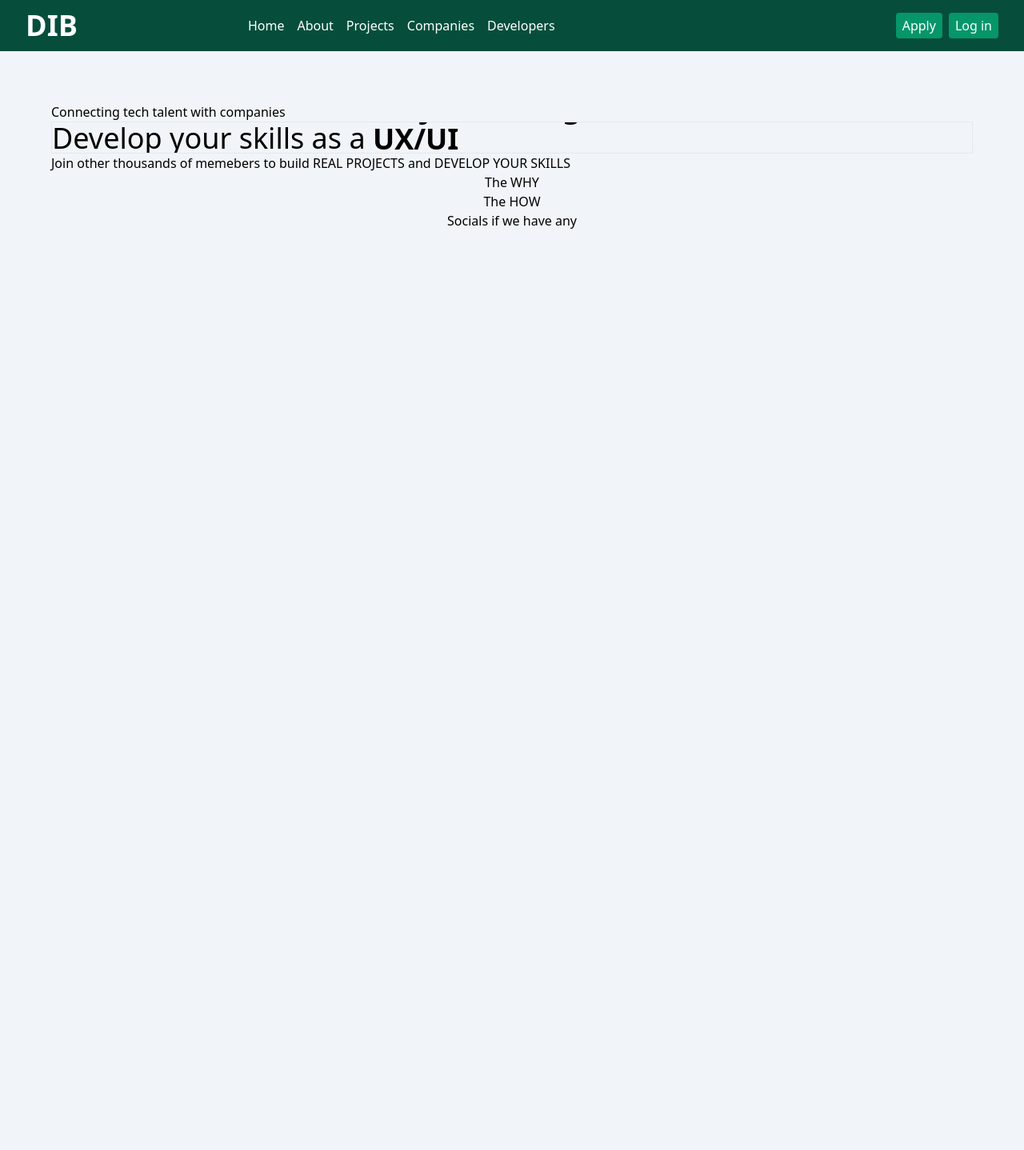
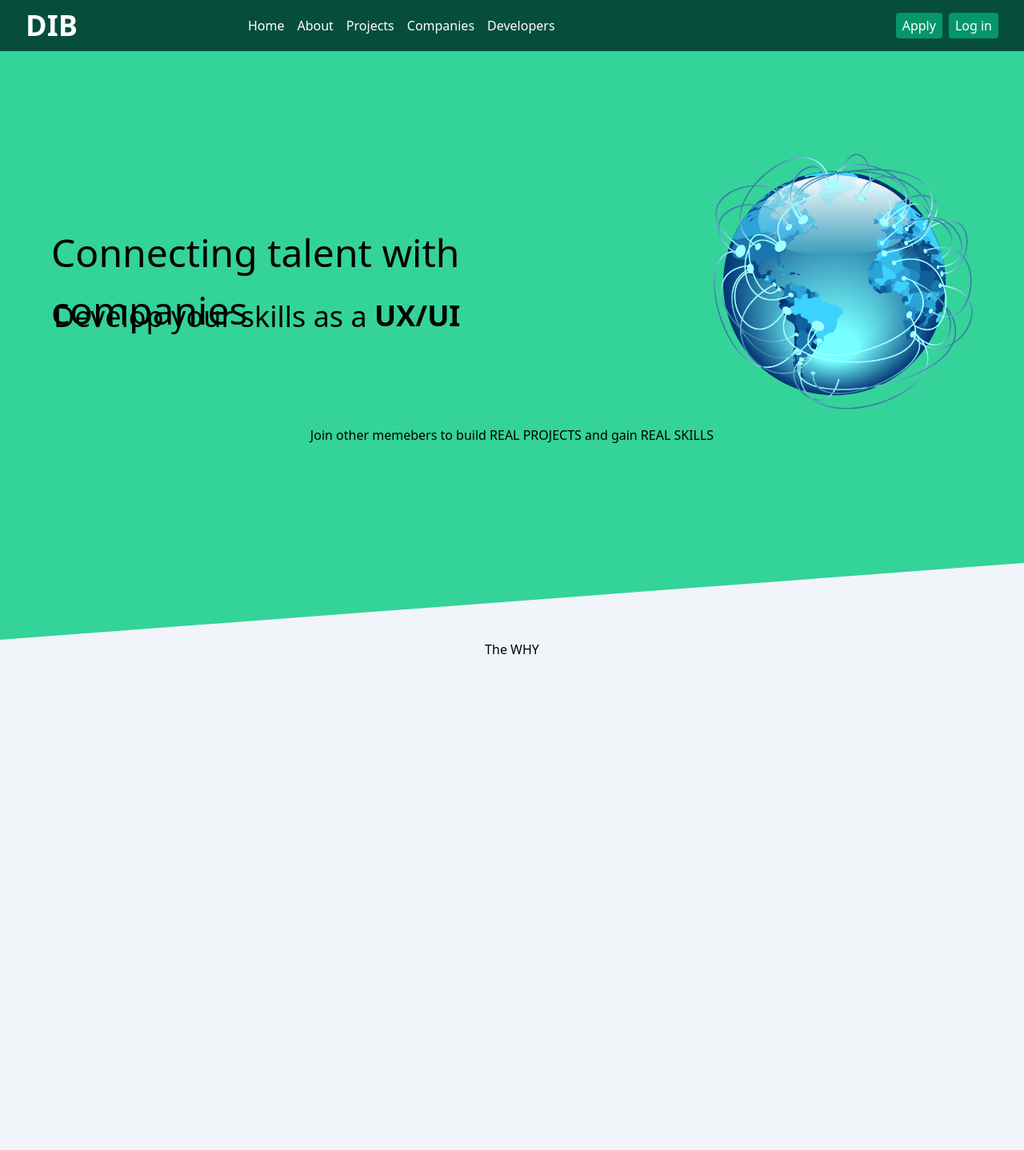
Before and after one commit to simontcodes/DIB-front, a Next.js app: page / in a window 1280 px wide. Shown: the top 1438 px of the page at 80% size. Before the commit the page ends 800 px from the top, so only its background shows below. Built offline with nearby package versions, Linux system fonts and the light colour scheme; no server answers.

Commit message:
Base content for homepage

```diff
--- a/app/page.tsx
+++ b/app/page.tsx
@@ -17,39 +17,76 @@ export default function Home() {
 
   return (
     <>
-      <div className='w-full pt-16 px-4 md:px-8 lg:px-16'>
-        <h1>Connecting tech talent with companies</h1>
+      <section className='flex flex-col h-[40rem] w-full justify-center py-16 px-4 md:px-8 lg:px-16 bg-emerald-400'>
 
-        <div>
-          <div className='flex border h-10 overflow-hidden'>
-            <p className='whitespace-pre text-4xl'>Develop your skills as a </p>
-            <ul className='font-bold animate-rolodex text-4xl'>
-              <li>Fullstack Developer</li>
-              <li>Frontend Developer</li>
-              <li>Backend Developer</li>
-              <li>Project Manager</li>
-              <li>UX/UI</li>
-              <li>QA Tester</li>
-              <li>DevOps</li>
-              <li>Fullstack Developer</li>
-            </ul>
+        <div className='flex justify-center items-center gap-16'>
+
+          <div className='flex flex-col'>
+            <div className='flex justify-center w-full h-[6rem]'>
+              <h1 className='text-[3rem]'>Connecting talent with companies</h1>
+            </div>
+
+            <div className='flex justify-center h-[3rem] w-full overflow-hidden relative'>
+              <div className='flex absolute -top-2'>
+                <p className='whitespace-pre text-4xl leading-[3.5rem]'>Develop your skills as a </p>
+                <ul className='font-bold animate-rolodex text-4xl leading-[3.5rem]'>
+                  <li className='leading-[3.5rem]'>Fullstack Developer</li>
+                  <li className='leading-[3.5rem]'>Frontend Developer</li>
+                  <li className='leading-[3.5rem]'>Backend Developer</li>
+                  <li className='leading-[3.5rem]'>Project Manager</li>
+                  <li className='leading-[3.5rem]'>UX/UI</li>
+                  <li className='leading-[3.5rem]'>QA Tester</li>
+                  <li className='leading-[3.5rem]'>DevOps</li>
+                  <li className='leading-[3.5rem]'>Fullstack Developer</li>
+                </ul>
+              </div>
+            </div>
           </div>
+
+          <div className='h-[20rem]'>
+            <img className='h-full object-fill' src='/images/globe-connect.png' alt='globe' />
+          </div>
+
         </div>
 
-        <span>Join other thousands of memebers to build REAL PROJECTS and DEVELOP YOUR SKILLS</span>
+        <div className='flex h-16 w-full justify-center items-center'>
+          <span>Join other memebers to build REAL PROJECTS and gain REAL SKILLS</span>
+        </div>
+      </section>
+
+      {/* Bottom-Left background border */}
+      <div className='w-full'>
+        {/* <img src='/images/bottom-hero.svg' alt='hero bottom' /> */}
+        <svg xmlns="http://www.w3.org/2000/svg" viewBox="0 0 400 30">
+          <path className='fill-[rgb(52,211,153)]' d="M 0 0 L 0 30 L 400 0 H 0 Z"/>
+        </svg>
       </div>
 
-      <div>
+      <section className='h-[40rem]'>
         The WHY
+      </section>
+
+      {/* Top-Right background border */}
+      <div className='w-full'>
+        {/* <img src='/images/bottom-hero.svg' alt='hero bottom' /> */}
+        <svg xmlns="http://www.w3.org/2000/svg" viewBox="0 -30 400 30">
+          <path className='fill-[rgb(52,211,153)]' d="M 0 0 L 400 -30 L 400 0 H 0 Z"/>
+        </svg>
+      </div>
+      <section className='flex h-[40rem] w-full justify-center bg-emerald-400'>
+        The HOW
+      </section>
+      {/* Bottom-Right background border */}
+      <div className='w-full'>
+        {/* <img src='/images/bottom-hero.svg' alt='hero bottom' /> */}
+        <svg xmlns="http://www.w3.org/2000/svg" viewBox="0 0 400 30">
+          <path className='fill-[rgb(52,211,153)]' d="M 0 0 L 400 30 L 400 0 H 0 Z"/>
+        </svg>
       </div>
 
-      <div>
-        The HOW
-      </div>
-
-      <div>
+      <section className='h-[20rem]'>
         Socials if we have any
-      </div>
+      </section>
     </>
   )
 }
--- a/tailwind.config.js
+++ b/tailwind.config.js
@@ -25,13 +25,13 @@ module.exports = {
       keyframes: {
         rollUp: {
           '0%' : {transform: 'translateY(0)'},
-          '14.29%' : {transform: 'translateY(-2.5rem)'},
-          '28.57%' : {transform: 'translateY(-5rem)'},
-          '42.86%' : {transform: 'translateY(-7.5rem)'},
-          '57.14%' : {transform: 'translateY(-10rem)'},
-          '71.43%' : {transform: 'translateY(-12.5rem)'},
-          '85.71%' : {transform: 'translateY(-15rem)'},
-          '100%' : {transform: 'translateY(-17.5rem)'},
+          '14.29%' : {transform: 'translateY(-3.5rem)'},
+          '28.57%' : {transform: 'translateY(-7rem)'},
+          '42.86%' : {transform: 'translateY(-10.5rem)'},
+          '57.14%' : {transform: 'translateY(-14rem)'},
+          '71.43%' : {transform: 'translateY(-17.5rem)'},
+          '85.71%' : {transform: 'translateY(-21rem)'},
+          '100%' : {transform: 'translateY(-24.5rem)'},
         }
       },
     },
```
Also changed, not shown: public/images/bottom-border-left.svg (added), public/images/globe-connect.png (added).
